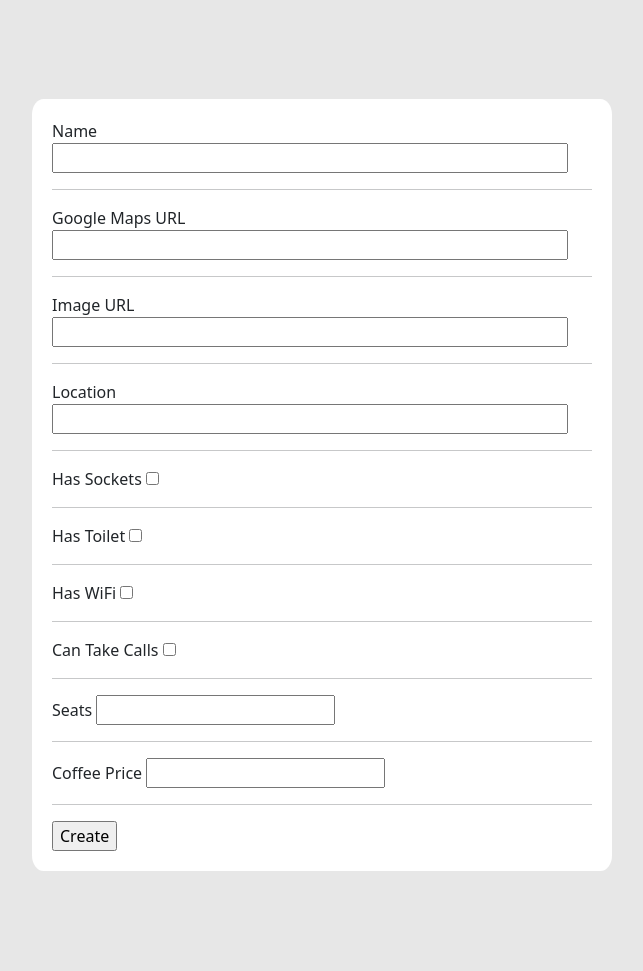
After one commit to EdwinZM/cafe-and-wifi, a Flask app: page /add_cafe in a window 1280 px wide. The commit adds this page. Shown: the part 601-1572 px from the top of the page, without its empty margins (318-961 px from the left). Run offline with Flask 2, Linux system fonts and the light colour scheme.

Commit message:
added cafe adding functionality

```diff
--- a/main.py
+++ b/main.py
@@ -1,9 +1,14 @@
 from flask import Flask, request
 from flask.templating import render_template
+from flask_login.utils import login_required
 from flask_sqlalchemy import SQLAlchemy
 from flask_login import LoginManager, UserMixin, login_user, current_user, logout_user
 from flask_bcrypt import Bcrypt, check_password_hash, generate_password_hash
 from werkzeug.utils import redirect
+from flask_wtf import FlaskForm
+from wtforms import StringField, BooleanField, SubmitField
+from wtforms.validators import DataRequired
+
 
 app = Flask("__name__")
 app.config['SQLALCHEMY_DATABASE_URI'] = 'sqlite:///cafes.db'
@@ -34,6 +39,19 @@ class User(UserMixin, db.Model):
     password = db.Column(db.String(), nullable=False)
 
 db.create_all()
+
+class CafeForm(FlaskForm):
+    name = StringField(label="Name", validators=[DataRequired()])
+    map_url = StringField(label="Google Maps URL", validators=[DataRequired()])
+    img_url = StringField(label="Image URL", validators=[DataRequired()])
+    location = StringField(label="Location", validators=[DataRequired()])
+    has_sockets = BooleanField(label="Has Sockets", validators=[DataRequired()])
+    has_toilet = BooleanField(label="Has Toilet", validators=[DataRequired()])
+    has_wifi = BooleanField(label="Has WiFi", validators=[DataRequired()])
+    can_take_calls = BooleanField(label="Can Take Calls", validators=[DataRequired()])
+    seats = StringField(label="Seats")
+    coffee_price = StringField(label="Coffee Price")
+    submit = SubmitField(label="Create")
 
 @login_manager.user_loader
 def load_user(user_id):
@@ -104,6 +122,32 @@ def signup():
         return redirect("/")
     return render_template("signup.html", error = error)
 
+
+@login_required
+@app.route("/add_cafe", methods=["GET", "POST"])
+def add_cafe():
+    form = CafeForm()
+    if request.method == "POST":
+        if form.validate_on_submit():
+            new_cafe = Cafe(
+                name = form.name.data,
+                map_url = form.map_url.data,
+                img_url = form.img_url.data,
+                location = form.location.data,
+                has_sockets = form.has_sockets.data,
+                has_toilet = form.has_toilet.data,
+                has_wifi = form.has_wifi.data,
+                can_take_calls = form.can_take_calls.data,
+                seats = form.seats.data,
+                coffee_price = form.coffee_price.data
+            )
+
+            db.session.add(new_cafe)
+            db.session.commit()
+
+            return redirect("/")
+    return render_template("/add_cafe.html", form=form)
+
 @app.route("/logout")
 def logout():
     logout_user()
--- /dev/null
+++ b/requirements.txt
@@ -0,0 +1,6 @@
+Flask==2.0.2
+Werkzeug==2.0.2
+Flask-Login==0.5.0
+Flask-Bcrypt==0.7.1
+Flask-SQLAlchemy==2.5.1
+Flask-WTF==0.15.1
--- a/static/index.css
+++ b/static/index.css
@@ -45,7 +45,7 @@ a:visited {
 
 form {
     margin: 100px 350px;
-    padding: 20px;
+    padding: 20px !important;
     background-color: white;
     border-radius: 2%;
 }
@@ -53,3 +53,9 @@ form {
 .form-group {
     padding: 10px;
 }
+
+@media (max-width: 700px) {
+    form {
+        margin: 50px;
+    }
+}
--- /dev/null
+++ b/templates/add_cafe.html
@@ -0,0 +1,58 @@
+<html lang="en">
+<head>
+    <meta charset="UTF-8">
+    <meta http-equiv="X-UA-Compatible" content="IE=edge">
+    <meta name="viewport" content="width=device-width, initial-scale=1.0">
+    <link href="https://cdn.jsdelivr.net/npm/bootstrap@5.1.2/dist/css/bootstrap.min.css" rel="stylesheet" integrity="sha384-uWxY/CJNBR+1zjPWmfnSnVxwRheevXITnMqoEIeG1LJrdI0GlVs/9cVSyPYXdcSF" crossorigin="anonymous">
+    <link href="../static/index.css" rel="stylesheet">
+    <title>Add a Cafe</title>
+</head>
+<body>
+    <header class="cafe-navbar">
+        <div style="position:absolute">
+            <button type="button" class="btn btn-link"><a href="/">Home</a></button>
+            <button type="button" class="btn btn-link"><a href="/logout">Log Out</a></button>
+          </div>
+    </header>
+
+    <div class="header">
+        <h1 class="title">Add a Cafe</h1>
+    </div>
+
+    <form action="" method="POST">
+        {{form.hidden_tag()}}
+        {{form.name.label}}
+        {{form.name(size=50)}}
+        <hr>
+        {{form.map_url.label}}
+        {{form.map_url(size=50)}}
+        <hr>
+        {{form.img_url.label}}
+        {{form.img_url(size=50)}}
+        <hr>
+        {{form.location.label}}
+        {{form.location(size=50)}}
+        <hr>
+        {{form.has_sockets.label}}
+        {{form.has_sockets}}
+        <hr>
+        {{form.has_toilet.label}}
+        {{form.has_toilet}}
+        <hr>
+        {{form.has_wifi.label}}
+        {{form.has_wifi}}
+        <hr>
+        {{form.can_take_calls.label}}
+        {{form.can_take_calls}}
+        <hr>
+        {{form.seats.label}}
+        {{form.seats}}
+        <hr>
+        {{form.coffee_price.label}}
+        {{form.coffee_price}}
+        <hr>
+        {{form.submit()}}
+    </form>
+
+</body>
+</html>
--- a/templates/index.html
+++ b/templates/index.html
@@ -11,6 +11,7 @@
     <header class="cafe-navbar">
         <div style="position: absolute;">
             {% if auth %}
+            <button type="button" class="btn btn-link"><a href="/add_cafe">Add Cafe</a></button>
             <button type="button" class="btn btn-link"><a href="/logout">Log Out</a></button>
             {% else %}
             <button type="button" class="btn btn-link"><a href="/login">Log In</a></button>
@@ -43,7 +44,5 @@
 
     {% endfor %}
 
-
-
 </body>
 </html>
```
Also changed, not shown: templates/login.html (+6 -1 lines), templates/signup.html (+6 -1 lines), README.md, cafes.db, 1 other file.
